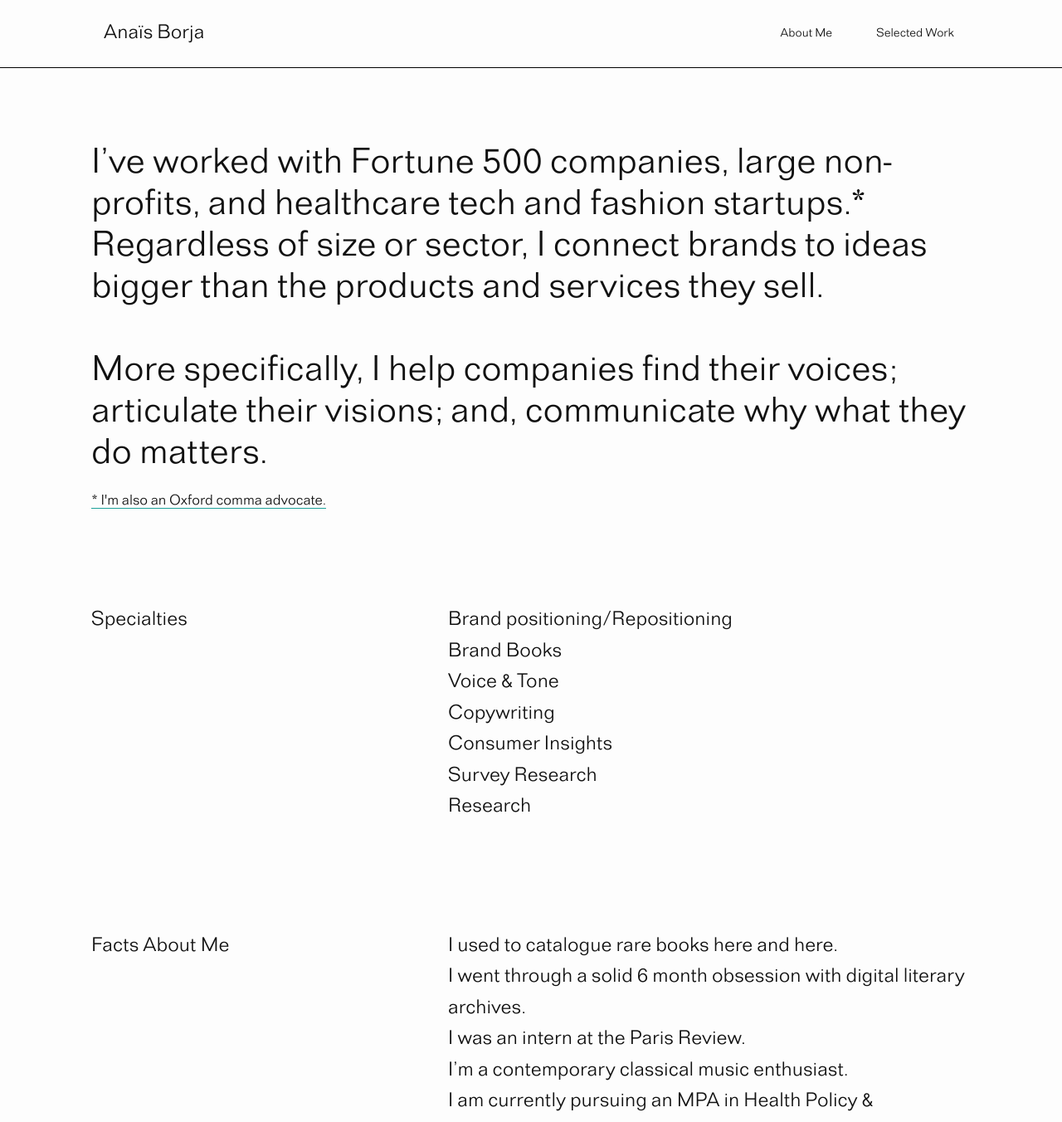
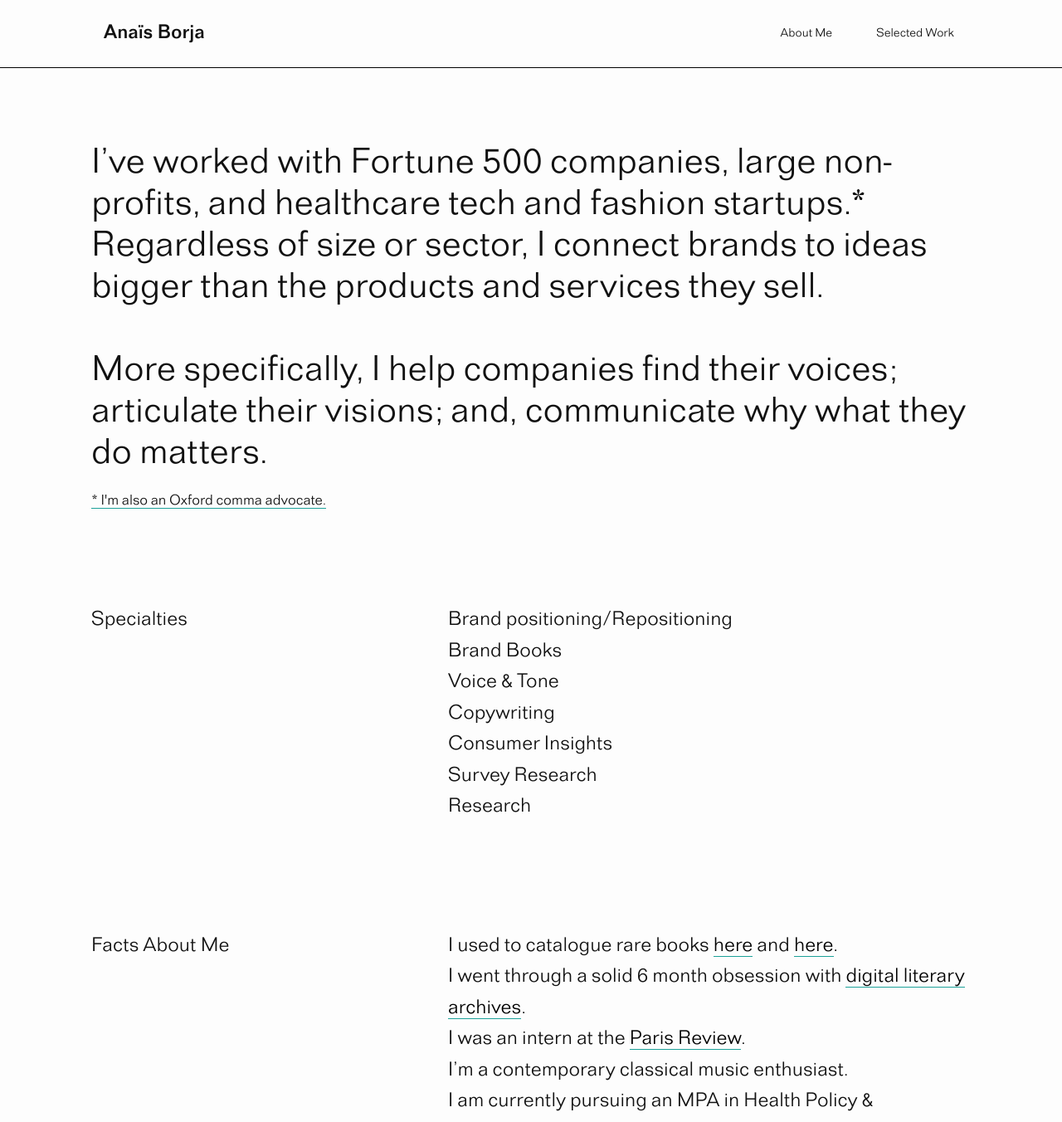
Before and after one commit to zzzbra/zzzbra.github.io, a Jekyll site: the page built from about.md, in a window 1280 px wide. Shown: the top 1352 px of the page at 83% size. Built offline with Jekyll 4.4.1, drawn with Linux system fonts in a browser that asks for light colours; some web fonts are replaced; some of the changed text lies outside the part shown.

Commit message:
Finish off typography

```diff
--- a/_sass/base/_base.scss
+++ b/_sass/base/_base.scss
@@ -95,17 +95,21 @@ h6 {
   font-weight: $base-font-weight;
 }
 
+h6 {
+  font-family: $header-font-family;
+}
+
 // Links
 a {
-  // color: $brand-color;
+  color: $brand-color;
   text-decoration: none;
 
   &:visited {
-    // color: darken($brand-color, 15%);
+    color: darken($brand-color, 15%);
   }
 
   &:hover {
-    // color: $text-color;
+    color: $text-color;
     // text-decoration: underline;
   }
 }
--- a/_sass/base/_variables.scss
+++ b/_sass/base/_variables.scss
@@ -1,5 +1,6 @@
 // Our variables
 $base-font-family: "Folio-Lig", "Helvetica Neue", Helvetica, Arial, sans-serif;
+$header-font-family: "Folio-Med", "Helvetica Neue", Helvetica, Arial, sans-serif;
 $main-font-size:   45px;
 $post-l-font-size: 25px;
 $post-s-font-size: 15px;
--- a/_sass/components/_layout.scss
+++ b/_sass/components/_layout.scss
@@ -11,6 +11,7 @@
 .site-title {
   color: $text-color;
   float: left;
+  font-family: $header-font-family;
   font-size: 25px;
   font-weight: 500;
   line-height: 80px;
@@ -130,6 +131,7 @@
 
 .footer-heading {
   color: $white;
+  font-family: $base-font-family;
   font-size: $post-s-font-size;
   font-weight: 100;
   line-height: 0;
@@ -213,6 +215,10 @@
 // Page content
 .page-content {
   font-weight: 100;
+
+  a {
+    border-bottom: 1px solid $secondary-color;
+  }
 }
 
 .page-heading {
@@ -308,6 +314,10 @@
   }
 }
 
+.clients-list li a {
+  font-size: $post-s-font-size;
+}
+
 // Work page
 
 .work-section {
--- a/about.md
+++ b/about.md
@@ -39,10 +39,10 @@ More specifically, I help companies find their voices; articulate their visions;
 
       <div class="col col-2">
         <ul class="list">
-          <li>I used to catalogue rare books here and here.</li>
-          <li>I went through a solid 6 month obsession with digital literary
-          archives.</li>
-          <li>I was an intern at the Paris Review.</li>
+          <li>I used to catalogue rare books <a href="#">here</a> and <a href="#">here</a>.</li>
+          <li>I went through a solid 6 month obsession with <a href="#">digital literary
+          archives</a>.</li>
+          <li>I was an intern at the <a href="#">Paris Review</a>.</li>
           <li>I’m a contemporary classical music enthusiast.</li>
           <li>I am currently pursuing an MPA in Health Policy & Management with a policy specialization at the Robert F. Wagner Graduate School of Public Service at New York University, set to graduate in May 2017.</li>
           <li>I am available for freelance, part-time, and project-based work.</li>
@@ -75,9 +75,9 @@ More specifically, I help companies find their voices; articulate their visions;
       </div>
 
       <div class="col col-2">
-      <ul class="list">
+        <ul class="list clients-list">
           <li>IBM</li>
-          <li>Beth Ditto</li>
+          <li>Beth Ditto <a target="_blank" href="http://shop.bethditto.com/">See Project</a></li>
           <li>Condé Nast</li>
           <li>Daily Beast</li>
           <li>Schoolhouse Electric & Supply Co.</li>
@@ -97,6 +97,9 @@ More specifically, I help companies find their voices; articulate their visions;
           <li>Wilt</li>
           <li>Mental Health Association of New York City</li>
         </ul>
+        <ul class="list">
+          <li><a href="/work">See Selected Work</a></li>
+        </ul>
       </div>
     </div>
   </div>
```
